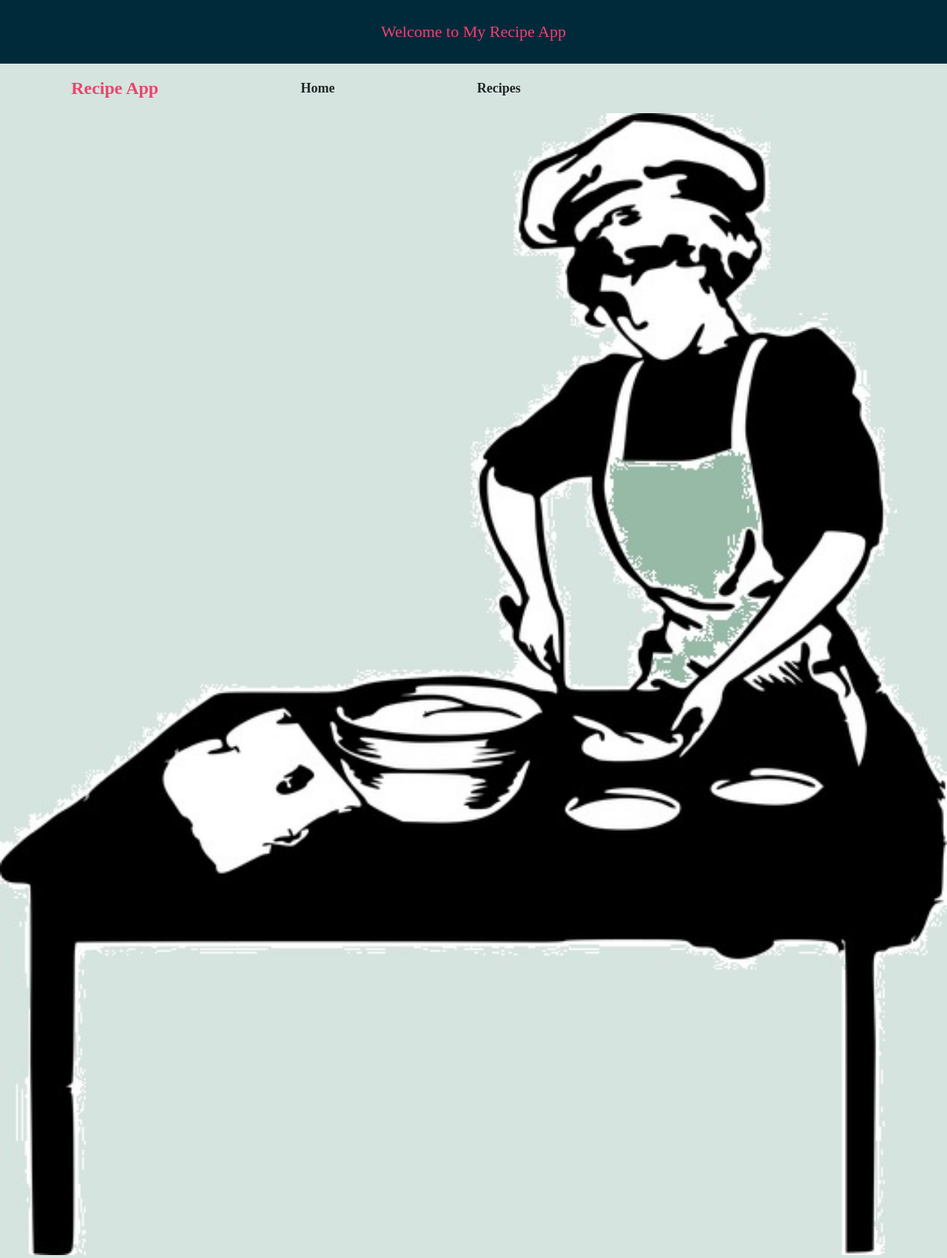
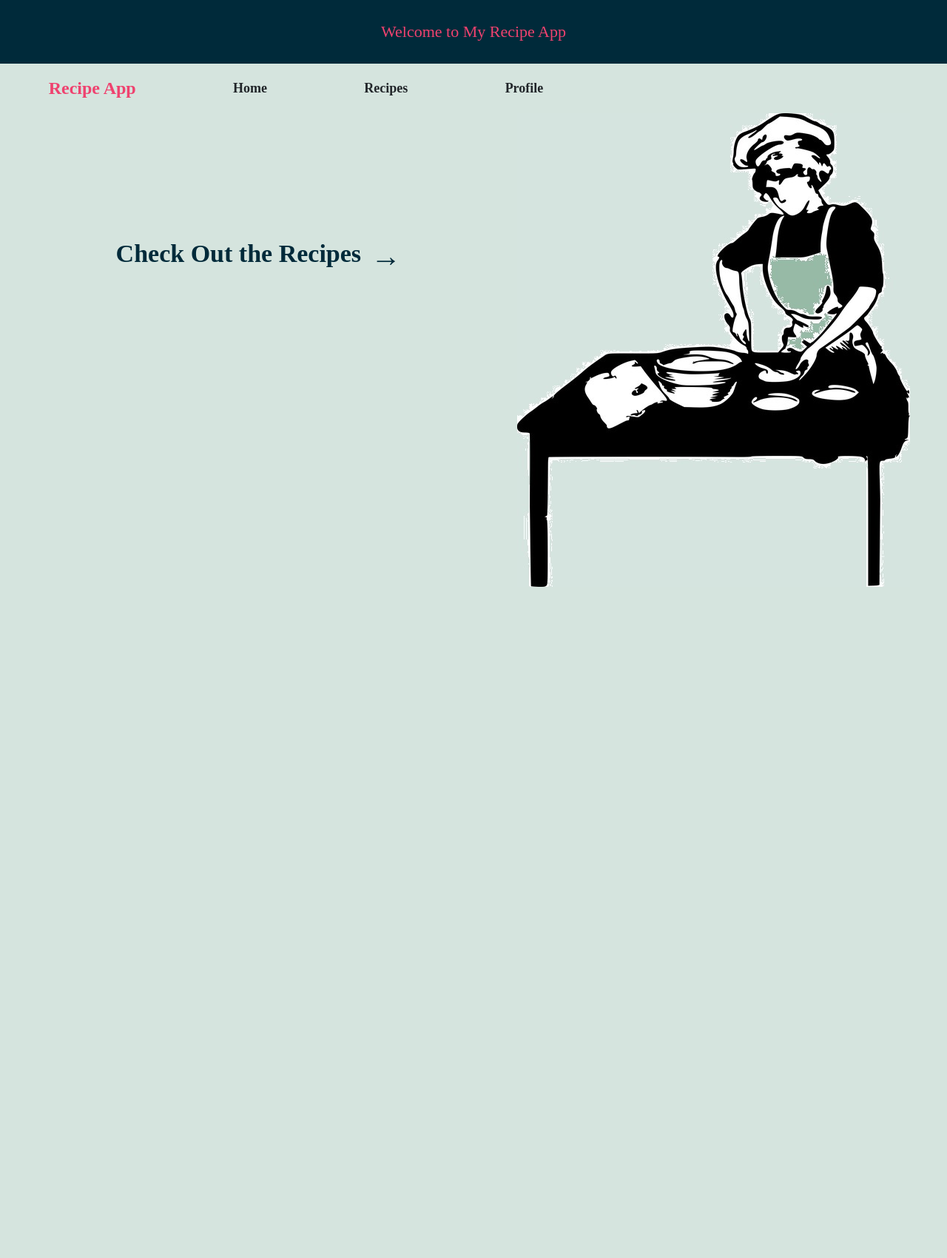
Before and after one commit to Sogolsa/recipe-app, a Django app: page / in a window 1280 px wide. Shown: the whole page at 74% size. After the commit the page ends 793 px from the top, so only its background shows below. Run offline with Django 5.2, Linux system fonts and the light colour scheme.

Commit message:
Styled the home page

```diff
--- a/src/recipes/templates/recipes/recipes_home.html
+++ b/src/recipes/templates/recipes/recipes_home.html
@@ -12,6 +12,11 @@
             margin: 0;
             padding: 0;
             background-color: #D5E4DE;
+            height: 100vh;
+            background-size: cover;
+            /* background-repeat: no-repeat; */
+            overflow-x: hidden;
+            /* background-image: url("{% static 'recipes/images/home-background.jpg' %}"); */
         }
 
         .welcome {
@@ -33,7 +38,8 @@
         }
 
         .navbar ul li a:hover {
-            background-color: #D5E4DE;
+            text-decoration: underline;
+            text-decoration-color: #60ddab;
         }
 
 
@@ -61,6 +67,46 @@
         .nav-links h1 {
             color: #EF426F;
         }
+
+        .text {
+            flex: 1;
+            padding: 20px;
+            justify-content: center;
+            text-align: center;
+            margin-top: 150px;
+        }
+
+        .text a {
+            text-decoration: none;
+            color: #002A3A;
+            font-size: 34px;
+        }
+
+        .text a:hover {
+            font-size: xx-large;
+
+        }
+
+        .arrow {
+            display: inline-block;
+            vertical-align: middle;
+            margin-left: 5px;
+            font-size: 1.2em;
+        }
+
+        .image-container {
+            max-width: 100%;
+            max-height: 100%;
+            overflow: hidden;
+            display: flex;
+        }
+
+        .image-container img {
+            max-width: 100%;
+            max-height: 100vh;
+            object-fit: cover;
+            margin-right: 50px;
+        }
     </style>
 </head>
 
@@ -75,9 +121,20 @@
             </li>
             <li><a href="{% url 'recipes:home' %}">Home</a></li>
             <li><a href="{% url 'recipes:recipes' %}">Recipes</a></li>
+            <li><a href="{% url 'users:profile' %}">Profile</a></li>
         </ul>
     </nav>
-    <img src="{% static 'recipes/images/home-background.jpg' %}" alt="home" width="100%" height="100%">
+    <main class="image-container">
+        <h2 class="text">
+            <a href="{% url 'recipes:recipes' %}">
+                Check Out the Recipes
+                <span class="arrow">&rarr;</span>
+            </a>
+        </h2>
+        <img src="{% static 'recipes/images/home-background.jpg' %}" alt="home">
+    </main>
+
+
 </body>
 
 </html>
```
